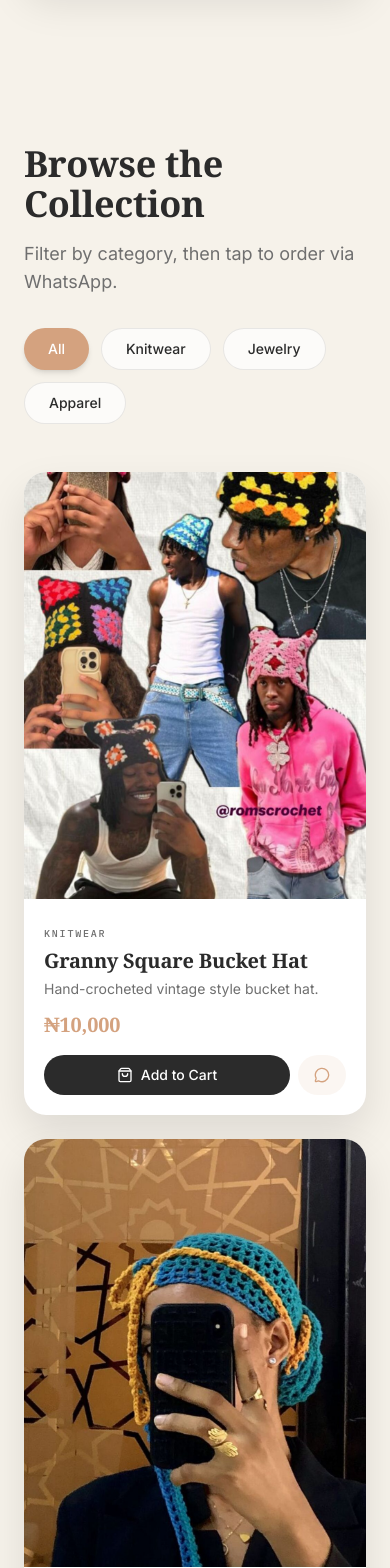
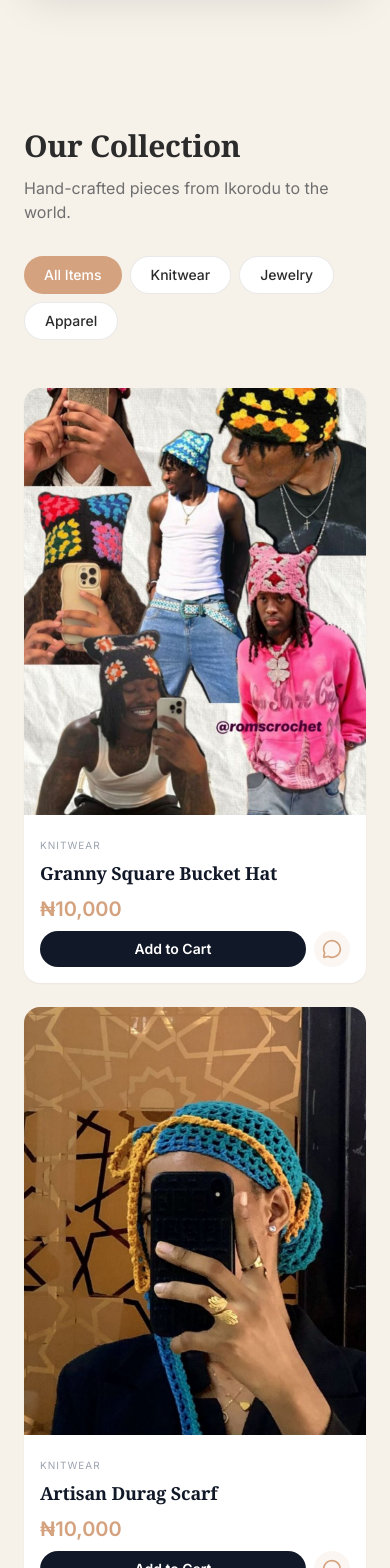
Before and after one commit to AirneyxTech/annyloveths-stitches, a React (Vite) app: page / in a window 390 px wide. Shown: the part 3400-4968 px from the top of the page. Built offline with nearby package versions, Linux system fonts and the light colour scheme.

Commit message:
Fixed mobile catalog: Removed conditional opacity and lowered observer threshold

```diff
--- a/src/sections/ProductBrowser.tsx
+++ b/src/sections/ProductBrowser.tsx
@@ -1,4 +1,4 @@
-import { useState, useEffect, useRef } from 'react';
+import { useState, useEffect } from 'react';
 import { MessageCircle, ShoppingBag, Check } from 'lucide-react';
 import { products } from '../data/products';
 import { useCart } from '../context/CartContext';
@@ -9,11 +9,9 @@ type Category = 'all' | 'knitwear' | 'jewelry' | 'apparel';
 export default function ProductBrowser() {
   const [activeFilter, setActiveFilter] = useState<Category>('all');
   const [addedItems, setAddedItems] = useState<Set<string>>(new Set());
-  const sectionRef = useRef<HTMLElement>(null);
-  const [isVisible, setIsVisible] = useState(false);
-
   const { addToCart } = useCart();
 
+  // Simple, direct filtering
   const filteredProducts = activeFilter === 'all'
     ? products
     : products.filter(p => p.category === activeFilter);
@@ -38,68 +36,41 @@ export default function ProductBrowser() {
   };
 
   const handleWhatsAppOrder = (product: Product) => {
-    // UPDATED: Use your actual business WhatsApp number here
-    const phoneNumber = '2348123456789';
-    const message = `Hello, I want to order: ${product.name} (₦${product.price.toLocaleString()})`;
+    const phoneNumber = '2348123456789'; // Your number
+    const message = `Hello, I want to order: ${product.name}`;
     const encodedMessage = encodeURIComponent(message);
-    const whatsappUrl = `https://wa.me/${phoneNumber}?text=${encodedMessage}`;
-    window.open(whatsappUrl, '_blank');
+    window.open(`https://wa.me/${phoneNumber}?text=${encodedMessage}`, '_blank');
   };
 
-  useEffect(() => {
-    const observer = new IntersectionObserver(
-      ([entry]) => {
-        if (entry.isIntersecting) {
-          setIsVisible(true);
-        }
-      },
-      { threshold: 0.01 } // Lowered threshold to 0.01 for mobile
-    );
-
-    if (sectionRef.current) {
-      observer.observe(sectionRef.current);
-    }
-
-    return () => observer.disconnect();
-  }, []);
-
   const filters: { value: Category; label: string }[] = [
-    { value: 'all', label: 'All' },
+    { value: 'all', label: 'All Items' },
     { value: 'knitwear', label: 'Knitwear' },
     { value: 'jewelry', label: 'Jewelry' },
     { value: 'apparel', label: 'Apparel' }
   ];
 
   return (
-    <section
-      ref={sectionRef}
-      id="collection"
-      className="relative w-full min-h-screen bg-[#F6F2EA] py-20 lg:py-28"
-    >
+    <section id="collection" className="w-full bg-[#F6F2EA] py-16 lg:py-24">
       <div className="px-6 lg:px-[7vw]">
-        {/* Header - Stays with animation but threshold is now lower */}
-        <div
-          className={`mb-12 transition-all duration-700 ${
-            isVisible ? 'opacity-100 translate-y-0' : 'opacity-0 translate-y-6'
-          }`}
-        >
-          <h2 className="font-serif text-4xl lg:text-5xl text-[#2B2B2B] font-semibold mb-4">
-            Browse the Collection
+
+        {/* Simple Header - No Animations */}
+        <div className="mb-12">
+          <h2 className="font-serif text-3xl lg:text-5xl text-[#2B2B2B] font-semibold mb-3">
+            Our Collection
           </h2>
-          <p className="text-[#6F6F6F] text-lg mb-8">
-            Filter by category, then tap to order via WhatsApp.
+          <p className="text-[#6F6F6F] text-base mb-8">
+            Hand-crafted pieces from Ikorodu to the world.
           </p>
 
-          {/* Filter Buttons */}
-          <div className="flex flex-wrap gap-3">
+          <div className="flex flex-wrap gap-2">
             {filters.map(filter => (
               <button
                 key={filter.value}
                 onClick={() => setActiveFilter(filter.value)}
-                className={`px-6 py-2.5 rounded-full text-sm font-medium transition-all duration-300 ${
+                className={`px-5 py-2 rounded-full text-sm font-medium transition-all ${
                   activeFilter === filter.value
-                    ? 'bg-[#D4A27F] text-white shadow-md'
-                    : 'bg-white/70 text-[#2B2B2B] hover:bg-white hover:shadow-sm border border-[#2B2B2B]/10'
+                    ? 'bg-[#D4A27F] text-white'
+                    : 'bg-white text-[#2B2B2B] border border-[#2B2B2B]/10'
                 }`}
               >
                 {filter.label}
@@ -108,66 +79,38 @@ export default function ProductBrowser() {
           </div>
         </div>
 
-        {/* Product Grid - REMOVED OPACITY-0 SO THEY SHOW IMMEDIATELY */}
-        <div className="grid grid-cols-1 sm:grid-cols-2 lg:grid-cols-3 xl:grid-cols-4 gap-6 lg:gap-8">
-          {filteredProducts.map((product, index) => (
-            <div
-              key={product.id}
-              className="group bg-white rounded-[22px] overflow-hidden card-shadow hover:shadow-xl transition-all duration-500 hover:-translate-y-1 opacity-100 translate-y-0"
-            >
-              {/* Image */}
-              <div className="relative aspect-[4/5] overflow-hidden">
+        {/* The Grid - Purely Static for Mobile Reliability */}
+        <div className="grid grid-cols-1 sm:grid-cols-2 lg:grid-cols-3 xl:grid-cols-4 gap-6">
+          {filteredProducts.map((product) => (
+            <div key={product.id} className="bg-white rounded-2xl overflow-hidden shadow-sm hover:shadow-md transition-shadow">
+              <div className="relative aspect-[4/5]">
                 <img
                   src={product.image}
                   alt={product.name}
-                  className="w-full h-full object-cover transition-transform duration-500 group-hover:scale-105"
-                  loading="lazy"
+                  className="w-full h-full object-cover"
+                  loading="eager"
                 />
-                <div className="absolute inset-0 bg-black/0 group-hover:bg-black/10 transition-colors duration-300" />
               </div>
 
-              {/* Content */}
-              <div className="p-5">
-                <span className="font-mono-label text-[#6F6F6F] text-[10px]">
-                  {product.category}
-                </span>
-                <h3 className="font-serif text-xl text-[#2B2B2B] font-semibold mt-1 mb-1">
-                  {product.name}
-                </h3>
-                <p className="text-[#6F6F6F] text-sm mb-3 line-clamp-2">
-                  {product.description}
-                </p>
-                <p className="font-serif text-xl text-[#D4A27F] font-semibold mb-4">
-                  ₦{product.price.toLocaleString()}
-                </p>
+              <div className="p-4">
+                <span className="text-[10px] uppercase tracking-widest text-gray-400">{product.category}</span>
+                <h3 className="font-serif text-lg font-bold text-gray-900 mt-1">{product.name}</h3>
+                <p className="text-xl text-[#D4A27F] font-semibold my-2">₦{product.price.toLocaleString()}</p>
 
-                {/* Actions */}
                 <div className="flex gap-2">
                   <button
                     onClick={() => handleAddToCart(product)}
-                    className={`flex-1 flex items-center justify-center gap-2 py-2.5 rounded-full text-sm font-medium transition-all duration-300 ${
-                      addedItems.has(product.id)
-                        ? 'bg-green-500 text-white'
-                        : 'bg-[#2B2B2B] text-white hover:bg-[#3B3B3B]'
+                    className={`flex-1 py-2 rounded-lg text-sm font-bold transition-colors ${
+                      addedItems.has(product.id) ? 'bg-green-500 text-white' : 'bg-gray-900 text-white'
                     }`}
                   >
-                    {addedItems.has(product.id) ? (
-                      <>
-                        <Check className="w-4 h-4" />
-                        Added
-                      </>
-                    ) : (
-                      <>
-                        <ShoppingBag className="w-4 h-4" />
-                        Add to Cart
-                      </>
-                    )}
+                    {addedItems.has(product.id) ? 'Added' : 'Add to Cart'}
                   </button>
                   <button
                     onClick={() => handleWhatsAppOrder(product)}
-                    className="flex items-center justify-center gap-2 px-4 py-2.5 rounded-full text-sm font-medium bg-[#D4A27F]/10 text-[#D4A27F] hover:bg-[#D4A27F]/20 transition-all duration-300"
+                    className="p-2 rounded-lg bg-[#D4A27F]/10 text-[#D4A27F]"
                   >
-                    <MessageCircle className="w-4 h-4" />
+                    <MessageCircle className="w-5 h-5" />
                   </button>
                 </div>
               </div>
```
